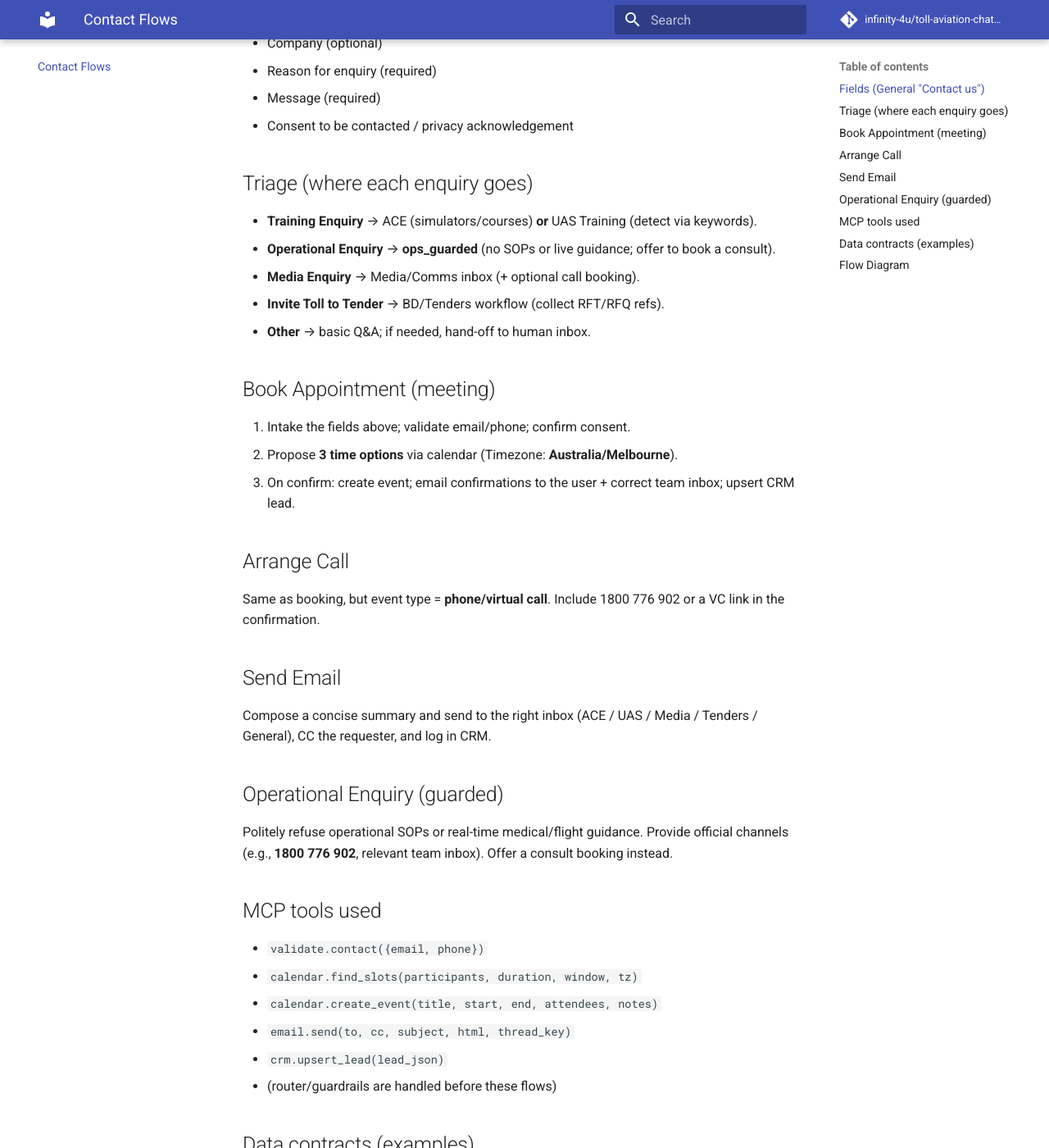
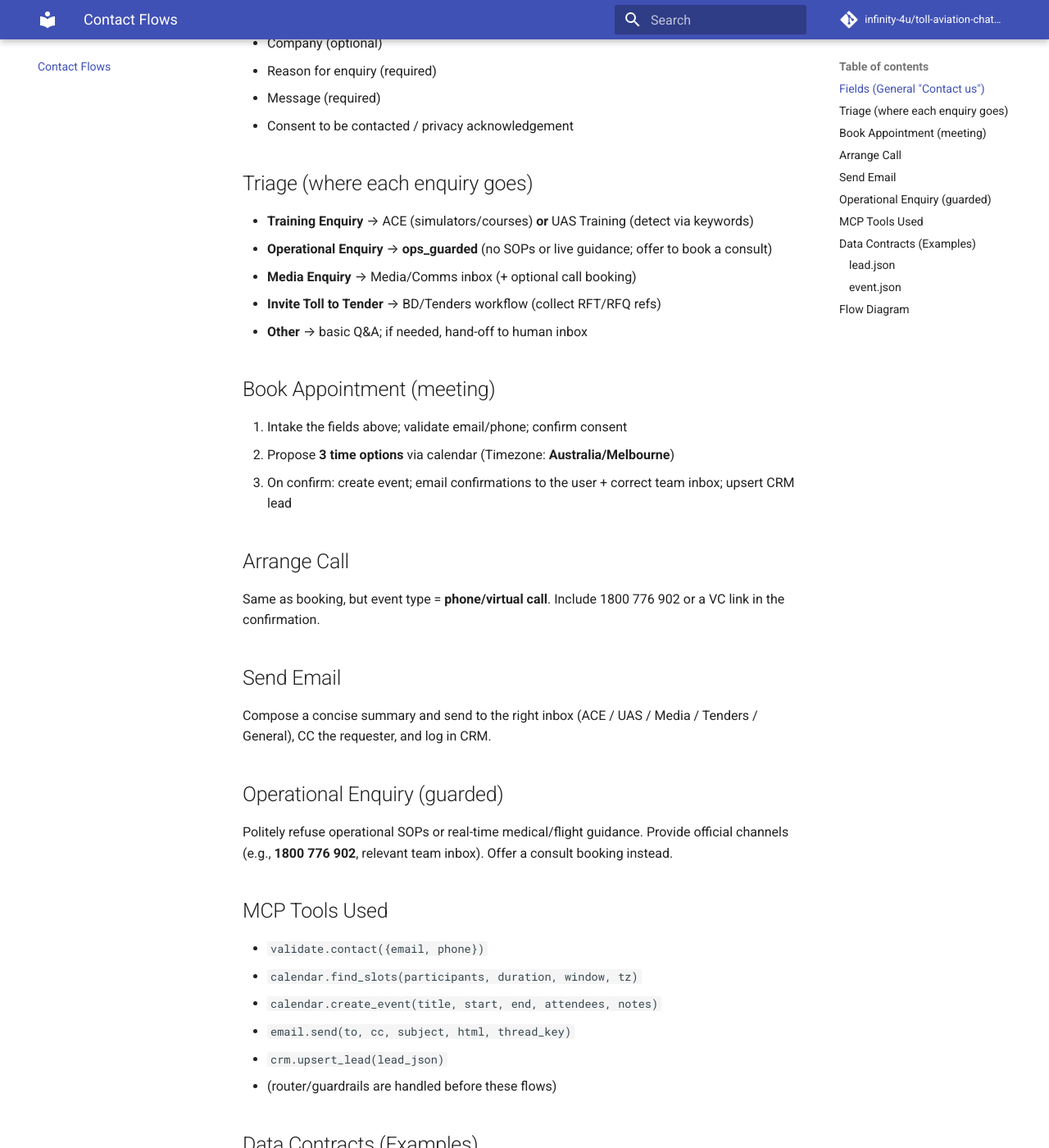
Before and after one commit to infinity-4u/toll-aviation-chatbot-plan, an MkDocs documentation site: the page built from docs/50-contact-flows/README.md, in a window 1280 px wide and 1400 px high, scrolled down 373 px. Shown: the whole window at 82% size. Built offline with MkDocs 1.6.1 and Material for MkDocs 9.7.7, drawn with Linux system fonts in a browser that asks for light colours; comment, search, counter and statistics services are not loaded.

Commit message:
Update README.md

````diff
--- a/docs/50-contact-flows/README.md
+++ b/docs/50-contact-flows/README.md
@@ -1,6 +1,7 @@
 # Contact Flows
 
 ## Fields (General "Contact us")
+
 - First Name (required)
 - Last Name (required)
 - Email (required)
@@ -11,27 +12,33 @@
 - Consent to be contacted / privacy acknowledgement
 
 ## Triage (where each enquiry goes)
-- **Training Enquiry** → ACE (simulators/courses) **or** UAS Training (detect via keywords).
-- **Operational Enquiry** → **ops_guarded** (no SOPs or live guidance; offer to book a consult).
-- **Media Enquiry** → Media/Comms inbox (+ optional call booking).
-- **Invite Toll to Tender** → BD/Tenders workflow (collect RFT/RFQ refs).
-- **Other** → basic Q&A; if needed, hand-off to human inbox.
+
+- **Training Enquiry** → ACE (simulators/courses) **or** UAS Training (detect via keywords)
+- **Operational Enquiry** → **ops_guarded** (no SOPs or live guidance; offer to book a consult)
+- **Media Enquiry** → Media/Comms inbox (+ optional call booking)
+- **Invite Toll to Tender** → BD/Tenders workflow (collect RFT/RFQ refs)
+- **Other** → basic Q&A; if needed, hand-off to human inbox
 
 ## Book Appointment (meeting)
-1. Intake the fields above; validate email/phone; confirm consent.
-2. Propose **3 time options** via calendar (Timezone: **Australia/Melbourne**).
-3. On confirm: create event; email confirmations to the user + correct team inbox; upsert CRM lead.
+
+1. Intake the fields above; validate email/phone; confirm consent
+2. Propose **3 time options** via calendar (Timezone: **Australia/Melbourne**)
+3. On confirm: create event; email confirmations to the user + correct team inbox; upsert CRM lead
 
 ## Arrange Call
+
 Same as booking, but event type = **phone/virtual call**. Include 1800 776 902 or a VC link in the confirmation.
 
 ## Send Email
+
 Compose a concise summary and send to the right inbox (ACE / UAS / Media / Tenders / General), CC the requester, and log in CRM.
 
 ## Operational Enquiry (guarded)
+
 Politely refuse operational SOPs or real-time medical/flight guidance. Provide official channels (e.g., **1800 776 902**, relevant team inbox). Offer a consult booking instead.
 
-## MCP tools used
+## MCP Tools Used
+
 - `validate.contact({email, phone})`
 - `calendar.find_slots(participants, duration, window, tz)`
 - `calendar.create_event(title, start, end, attendees, notes)`
@@ -39,9 +46,9 @@ Politely refuse operational SOPs or real-time medical/flight guidance. Provide o
 - `crm.upsert_lead(lead_json)`
 - (router/guardrails are handled before these flows)
 
-## Data contracts (examples)
+## Data Contracts (Examples)
 
-**lead.json**
+### lead.json
 ```json
 {
   "first_name": "",
@@ -58,7 +65,7 @@ Politely refuse operational SOPs or real-time medical/flight guidance. Provide o
 }
 ```
 
-**event.json**
+### event.json
 ```json
 {
   "title": "Intro — {service}",
````
